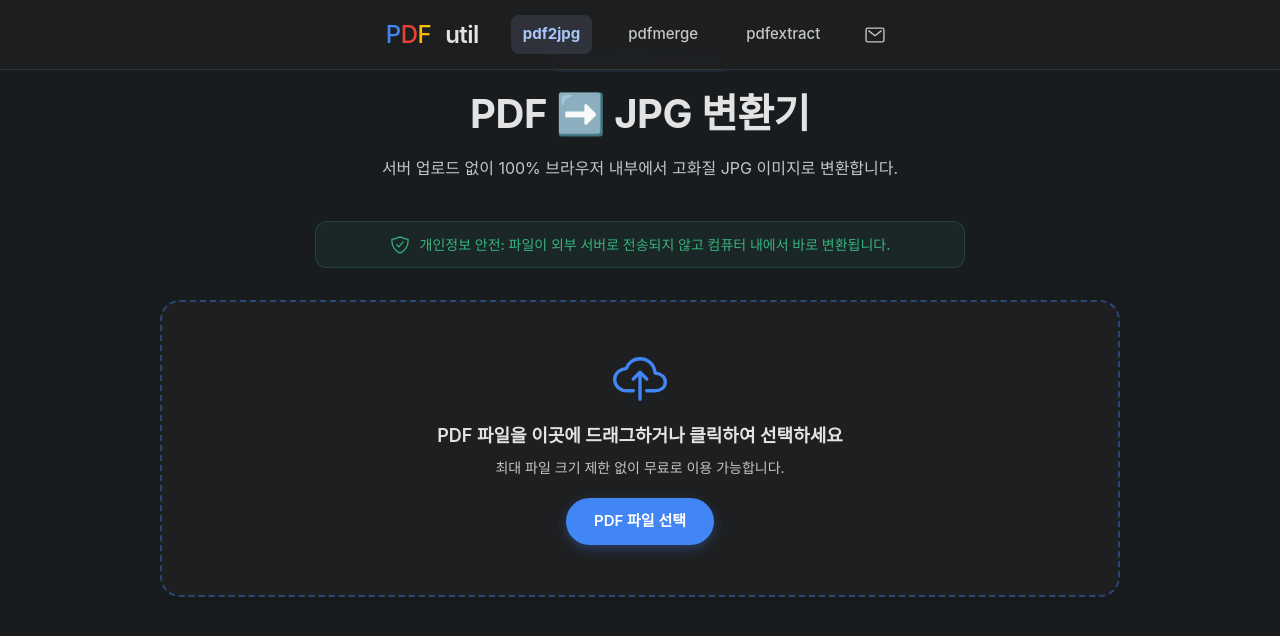
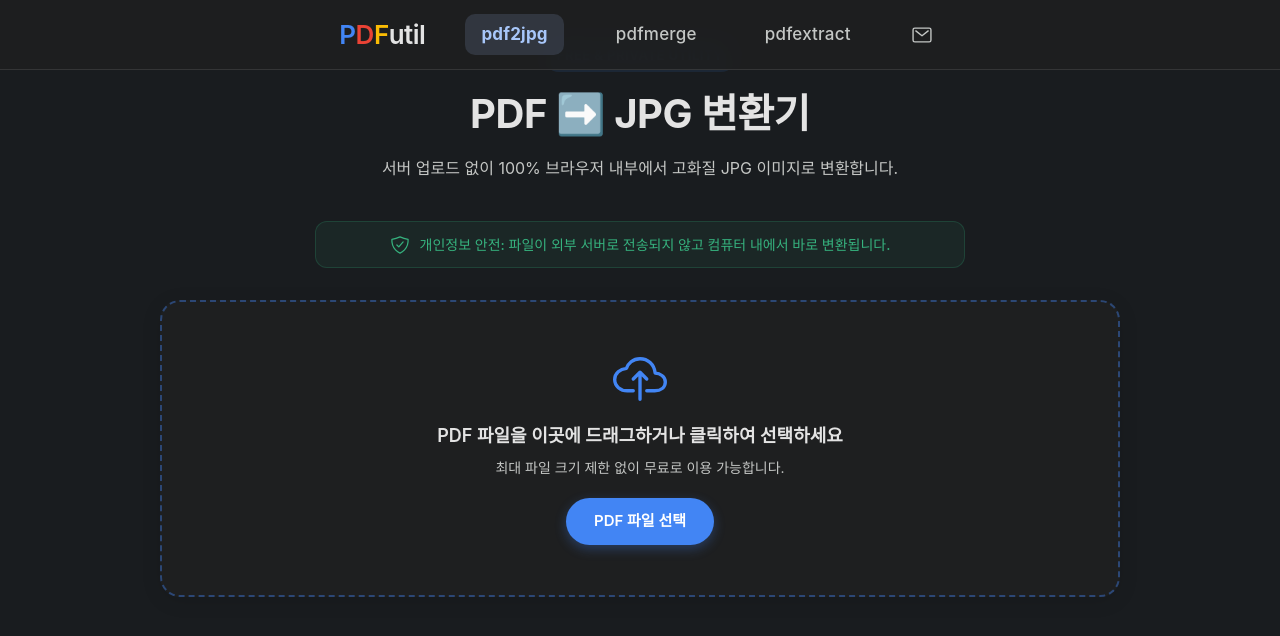
Before and after one commit to HANJAEDUC/pdfutil, a Next.js app: page /pdf-to-jpg in a window 1280 px wide. Shown: the top 636 px of the page. Built offline with nearby package versions, Linux system fonts and the light colour scheme.

Commit message:
style: attach PDF util logo tightly and increase menu font size and link spacing

```diff
--- a/src/components/Navbar.module.css
+++ b/src/components/Navbar.module.css
@@ -29,18 +29,18 @@
 .inner {
   display: flex;
   align-items: center;
-  gap: 32px;
-  padding: 0 60px;
+  gap: 40px;
+  padding: 0 40px;
   margin: 0 auto;
   min-width: max-content;
 }
 
 .logo {
-  font-size: 24px;
-  font-weight: 500;
+  font-size: 26px;
+  font-weight: 600;
   display: flex;
   align-items: center;
-  gap: 8px;
+  gap: 0;
   color: #ffffff;
   flex-shrink: 0;
   text-decoration: none;
@@ -49,25 +49,24 @@
 .logo span:nth-child(1) { color: #4285F4; }
 .logo span:nth-child(2) { color: #EA4335; }
 .logo span:nth-child(3) { color: #FBBC04; }
-.logo span:nth-child(4) { color: #4285F4; }
-.logo span:nth-child(5) { color: #34A853; }
 
 .links {
   display: flex;
   align-items: center;
-  gap: 24px;
+  gap: 36px;
 }
 
 .link {
   color: #c4c7c5;
   font-weight: 500;
   position: relative;
-  padding: 8px 12px;
-  border-radius: 8px;
+  padding: 8px 16px;
+  border-radius: 10px;
   transition: all 0.2s;
   white-space: nowrap;
   text-decoration: none;
-  font-size: 15px;
+  font-size: 17px;
+  letter-spacing: 0.2px;
 }
 
 .link:hover {
@@ -78,7 +77,7 @@
 .activeLink {
   color: #a8c7fa;
   font-weight: 700;
-  background: rgba(168, 199, 250, 0.12);
+  background: rgba(168, 199, 250, 0.14);
 }
 
 .iconLink {
--- a/src/components/Navbar.tsx
+++ b/src/components/Navbar.tsx
@@ -56,7 +56,7 @@ export default function Navbar() {
               <span style={{ color: '#EA4335' }}>D</span>
               <span style={{ color: '#FBBC04' }}>F</span>
             </div>
-            <span style={{ color: '#e3e3e3', fontWeight: 600, marginLeft: '6px', letterSpacing: '-0.5px' }}>util</span>
+            <span style={{ color: '#e3e3e3', fontWeight: 600, marginLeft: '0px', letterSpacing: '-0.5px' }}>util</span>
           </Link>
 
           <div className={styles.links}>
```
